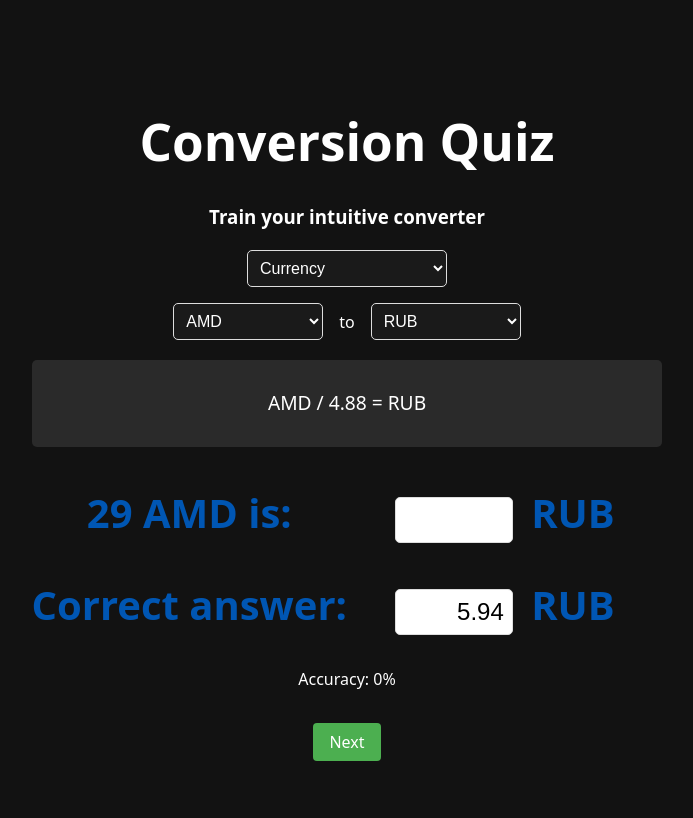
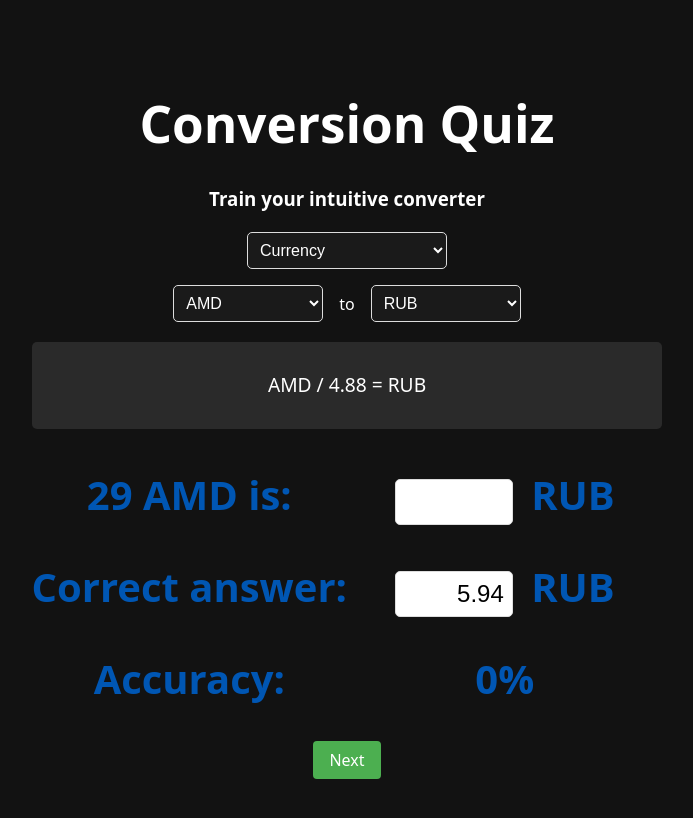
Before and after one commit to bonvara/voomeh, a React (Vite) app: page / in a window 1280 px wide. Both pictures are taken after a click on the button "Show Answer". Shown: the top 818 px of the page, without its empty margins (293-986 px from the left). Built offline with nearby package versions, Linux system fonts and the light colour scheme.

Commit message:
align accuracy with the grid

```diff
--- a/src/components/QuizQuestion.jsx
+++ b/src/components/QuizQuestion.jsx
@@ -65,8 +65,9 @@ export default function QuizQuestion({ fromUnit, toUnit, conversionRate }) {
           <input readOnly={true} value={feedback ? feedback.correct : "?"} />{" "}
           {toUnit}
         </h2>
+        <h2>Accuracy:</h2>
+        <h2>{feedback ? feedback.accuracy : "?"}</h2>
       </div>
-
       {!feedback && <Timer defaultTime={7} onTimeUp={handleAnswer} />}
       {!feedback && (
         <button className="show-answer-button" onClick={handleAnswer}>
@@ -74,14 +75,9 @@ export default function QuizQuestion({ fromUnit, toUnit, conversionRate }) {
         </button>
       )}
       {feedback && (
-        <>
-          <div className="feedback">
-            <p>Accuracy: {feedback.accuracy}</p>
-          </div>
-          <button className="next-button" onClick={handleNext}>
-            Next
-          </button>
-        </>
+        <button className="next-button" onClick={handleNext}>
+          Next
+        </button>
       )}
     </div>
   );
```
